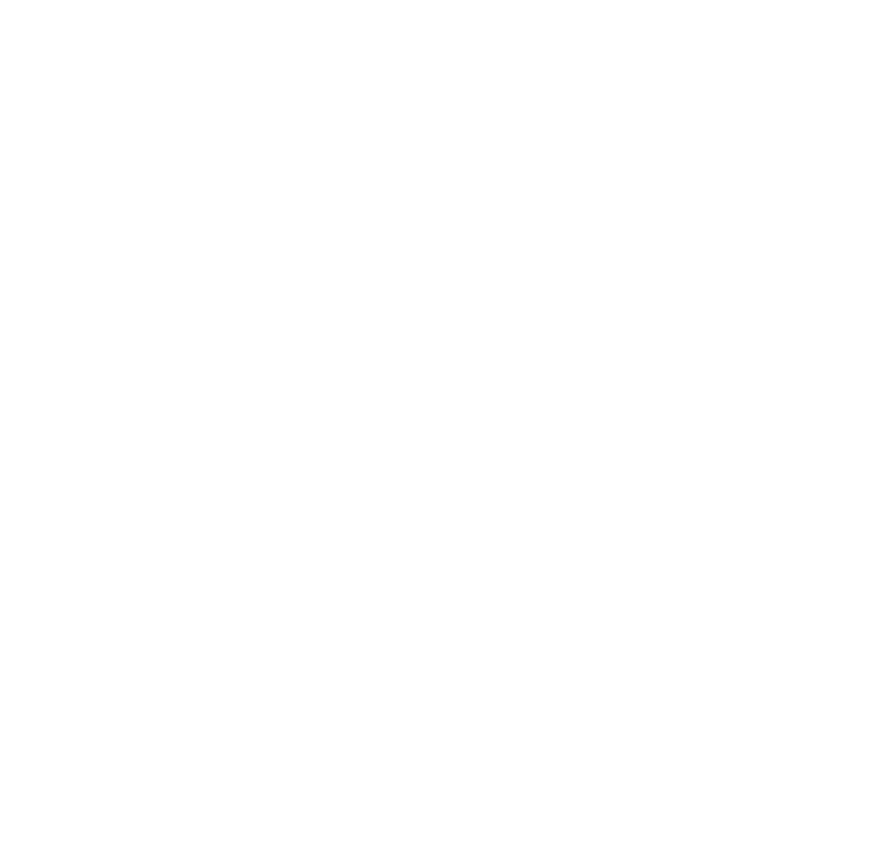
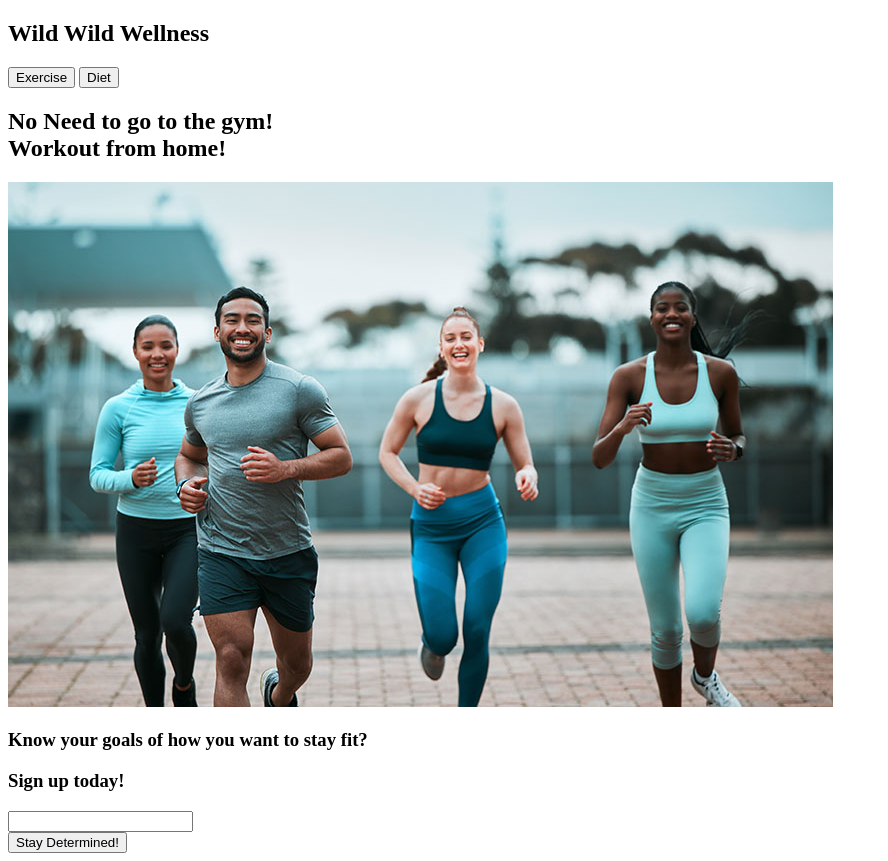
Before and after one commit to mileswildmore18/The-Wild-Wild-Wellness, a plain HTML site: page index.html in a window 1280 px wide. Shown: the whole page, without its empty margins (0-888 px from the left). Before the commit the page ends 800 px from the top, so only its background shows below. Drawn offline with Linux system fonts and the light colour scheme.

Commit message:
Added a starting HTML file to provide the necessary items for the decoration stage.

```diff
--- a/Assets/js/script.js
+++ b/Assets/js/script.js
@@ -0,0 +1,4 @@
+//Get the API KEY
+//
+
+let ApiKey = "e561b50d73msh4314686b2659048p15c1b7jsn62d6f7f29522"
--- a/index.html
+++ b/index.html
@@ -6,7 +6,22 @@
     <link rel="'stylesheet" href="./Assets/css/styles.css">
     <title>The Wild Nation</title>
 </head>
+    <nav class ="Header">
+        <h1>Wild Wild Wellness</h1>
+        <button id="exercise" onclick="exerciseEvent()">Exercise</button>
+        <button id="diet" onclick="dietEvent()">Diet</button>
+        <h2>No Need to go to the gym!<br>
+            Workout from home!
+        </h2>
+    </nav>
 <body>
+    <image src="./Assets/fitness-trends.jpg">
+        <h3> Know your goals of how you want to stay fit?</h3>
+    <form>
+        <h3>Sign up today!</h3>
+        <input type="text" id ="name" value=""><br>
+        <input type="submit" value ="Stay Determined!">
+    </form>
     <script src="./Assets/js/script.js"></script>
 </body>
 </html>
```
Also changed, not shown: Assets/Wild-Wild-Wellness-Wireframe.png (added), Assets/fitness-trends.jpg (added).
